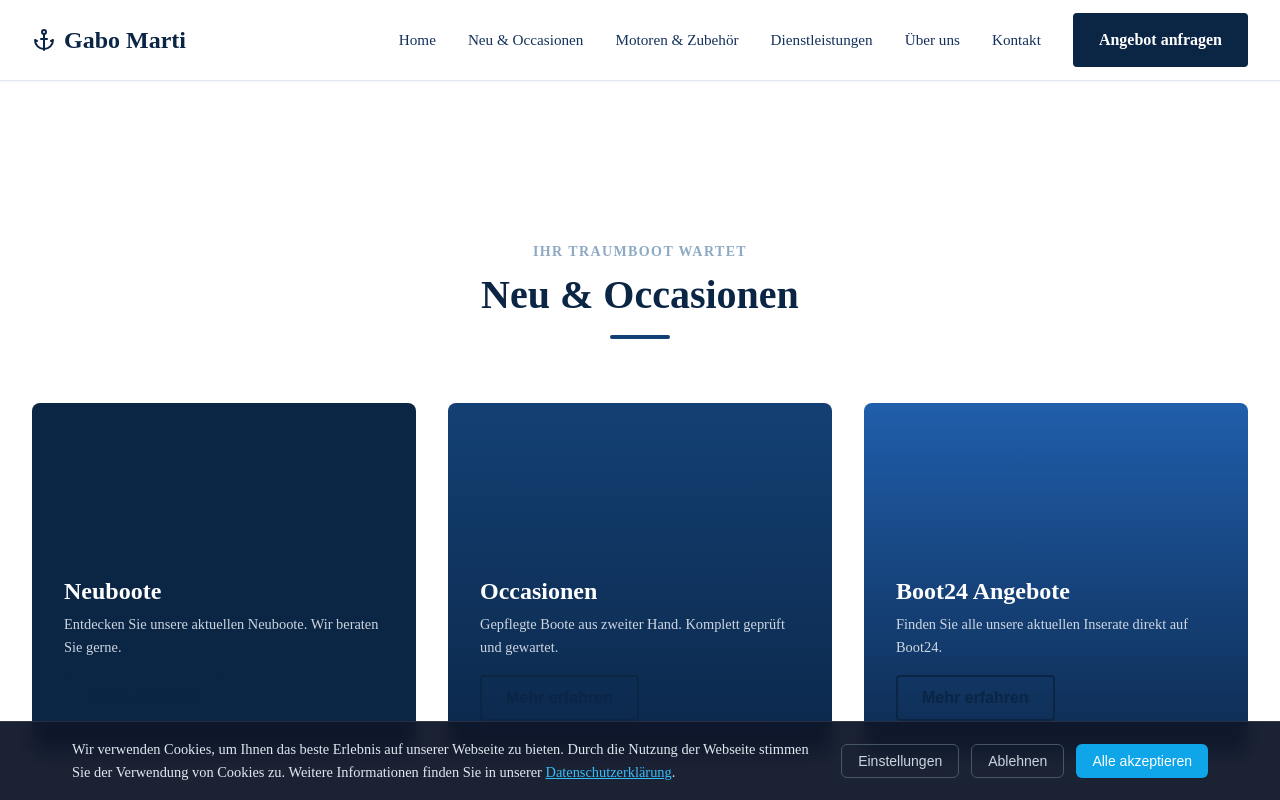
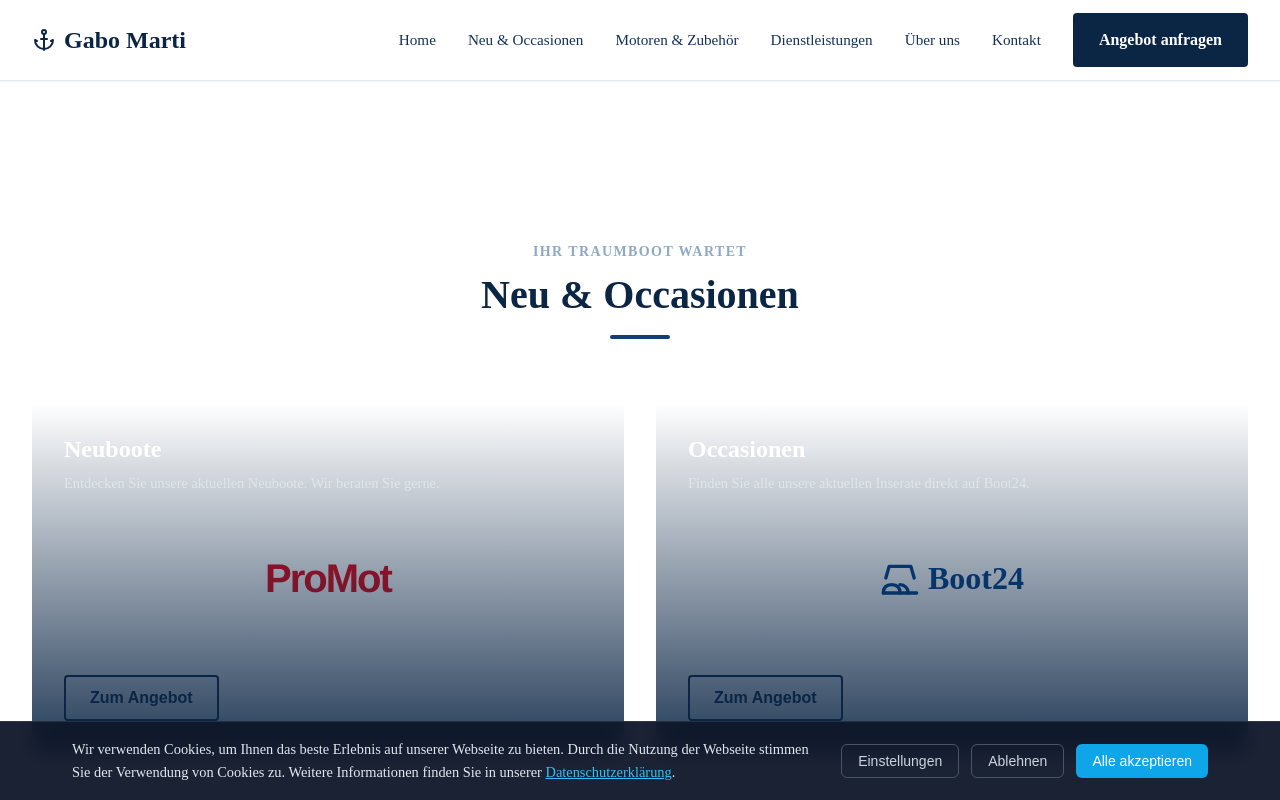
Before and after one commit to raymondgross92/GaboMarti, a Next.js app in the folder gabo-marti-web/: page /boats in a window 1280 px wide. Shown: the top 800 px of the page. Built offline with nearby package versions, Linux system fonts and the light colour scheme.

Commit message:
Feat: Update Boats page with Promot and Boot24 links

```diff
--- a/gabo-marti-web/src/app/boats/page.tsx
+++ b/gabo-marti-web/src/app/boats/page.tsx
@@ -9,17 +9,16 @@ const BOATS = [
     {
         title: 'Neuboote',
         text: 'Entdecken Sie unsere aktuellen Neuboote. Wir beraten Sie gerne.',
-        color: '#0B2545'
+        color: '#FFFFFF', // White background
+        link: 'https://promot.ch/produkte-type/alle-produkte/boote/buster/',
+        image: null // Will fallback to text "ProMot" in the rendering logic below
     },
     {
         title: 'Occasionen',
-        text: 'Gepflegte Boote aus zweiter Hand. Komplett geprüft und gewartet.',
-        color: '#134074'
-    },
-    {
-        title: 'Boot24 Angebote',
         text: 'Finden Sie alle unsere aktuellen Inserate direkt auf Boot24.',
-        color: '#205EAC' // Slightly lighter blue
+        color: '#FFFFFF', // White background
+        link: 'https://www.boot24.ch/chde/haendler/1833/gabo-marti-gmbh/',
+        image: 'https://www.boot24.ch/images/logo-boot24.svg'
     }
 ];
 
@@ -33,6 +32,66 @@ export default function BoatsPage() {
 
                         <div className={styles.grid}>
                             {BOATS.map((boat, index) => (
+                                boat.link ? (
+                                    <a
+                                        key={index}
+                                        href={boat.link}
+                                        target="_blank"
+                                        rel="noopener noreferrer"
+                                        className={styles.card}
+                                        style={{ textDecoration: 'none', display: 'block' }}
+                                    >
+                                        <div
+                                            className={styles.cardImage}
+                                            style={{
+                                                backgroundColor: boat.color,
+                                                display: 'flex',
+                                                alignItems: 'center',
+                                                justifyContent: 'center',
+                                                padding: '2rem'
+                                            }}
+                                        >
+                                            {boat.title === 'Neuboote' ? (
+                                                <div style={{
+                                                    fontSize: '2.5rem',
+                                                    fontWeight: '900',
+                                                    color: '#E30613', // Promot Red
+                                                    fontFamily: 'Helvetica, Arial, sans-serif',
+                                                    letterSpacing: '-0.05em'
+                                                }}>
+                                                    ProMot
+                                                </div>
+                                            ) : (
+                                                <div style={{
+                                                    fontSize: '2rem',
+                                                    fontWeight: 'bold',
+                                                    color: '#00428A', // Boot24 Blue
+                                                    display: 'flex',
+                                                    alignItems: 'center',
+                                                    gap: '0.5rem'
+                                                }}>
+                                                    {/* Simple SVG Logo representation for Boot24 */}
+                                                    <svg viewBox="0 0 24 24" width="40" height="40" stroke="currentColor" strokeWidth="2" fill="none" strokeLinecap="round" strokeLinejoin="round">
+                                                        <path d="M2 21h20"></path>
+                                                        <path d="M3.5 12l2-7h13l2 7"></path>
+                                                        <path d="M2 21c0-3 1.5-5 5-5s5 2 5 5"></path>
+                                                        <path d="M17 21a5 5 0 0 0-5-5"></path>
+                                                    </svg>
+                                                    Boot24
+                                                </div>
+                                            )}
+                                        </div>
+                                        <div className={styles.overlay}>
+                                            <h3 className={styles.cardTitle}>{boat.title}</h3>
+                                            <p className={styles.cardText}>{boat.text}</p>
+                                            <div style={{ marginTop: 'auto' }}>
+                                                <Button variant="outline" className="text-white border-white hover:bg-white hover:text-primary">
+                                                    Zum Angebot
+                                                </Button>
+                                            </div>
+                                        </div>
+                                    </a>
+                                ) : (
                                     <div key={index} className={styles.card}>
                                         <div
                                             className={styles.cardImage}
@@ -48,6 +107,7 @@ export default function BoatsPage() {
                                             </div>
                                         </div>
                                     </div>
+                                )
                             ))}
                         </div>
                     </ScrollAnimation>
```
Lines whose indentation alone changed are shown as unchanged.
